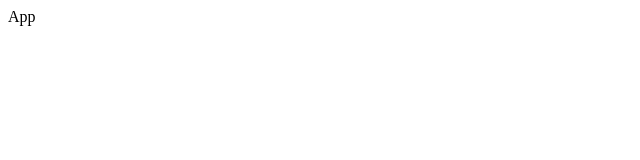
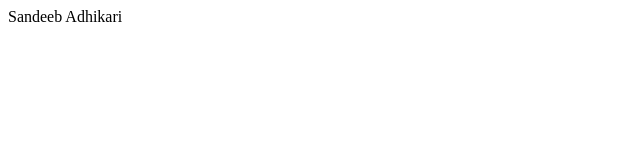
Before and after one commit to steamnp/bfs56, a React (Vite) app: page / in a window 1280 px wide. Shown: the top 160 px of the page, without its empty margins (0-640 px from the left). Built offline with nearby package versions, Linux system fonts and the light colour scheme.

Commit message:
function declaration in js

```diff
--- a/src/app.jsx
+++ b/src/app.jsx
@@ -1,44 +1,18 @@
-// const myName = 'Gorakh' // string
-// console.log(myName)
-// console.log(typeof myName)
+// whenever we are creating variable or function -> use camelCase convention
 
-// const favNum = 7 // number
-// console.log(favNum)
-// console.log(typeof favNum)
+// Create a function (function declaration)
+function displayMyName(firstName, lastName) {
+  // firstName, lastName are parameters (variables) of function displayMyName
+  return firstName + ' ' + lastName
+} // a machine
 
-// const numbers = [1, 2, 3, 4, 77] // object -> array
-// console.log(numbers)
-// console.log(typeof numbers)
-
-// const person = {
-//   firstName: 'Gorakh',
-//   middleName: 'Raj',
-//   lastName: 'Joshi',
-// } // object
-// console.log(person)
-// console.log(typeof person)
-
-// let randomNum
-// console.log(randomNum)
-// console.log(typeof randomNum)
-// randomNum = 11
-// console.log(randomNum)
-// console.log(typeof randomNum)
-// randomNum = 12
-// console.log(randomNum)
-// console.log(typeof randomNum)
-
-// const noValue = null
-// console.log(noValue)
-// console.log(typeof noValue)
-
-let test = 10
-test = '20'
-test = [10, 30, 40]
-console.log(test + 5)
+// Use (call, invokes) the function
+console.log(displayMyName('Gorakh', 'Joshi')) // Gorakh', 'Joshi' are function arguments (values)
+console.log(displayMyName('Alex', 'Mohrs'))
+console.log(displayMyName('Sandeeb', 'Adhikari'))
 
 function App() {
-  return <div>App</div>
+  return <div>{displayMyName('Sandeeb', 'Adhikari')}</div>
 }
 
 export default App
```
